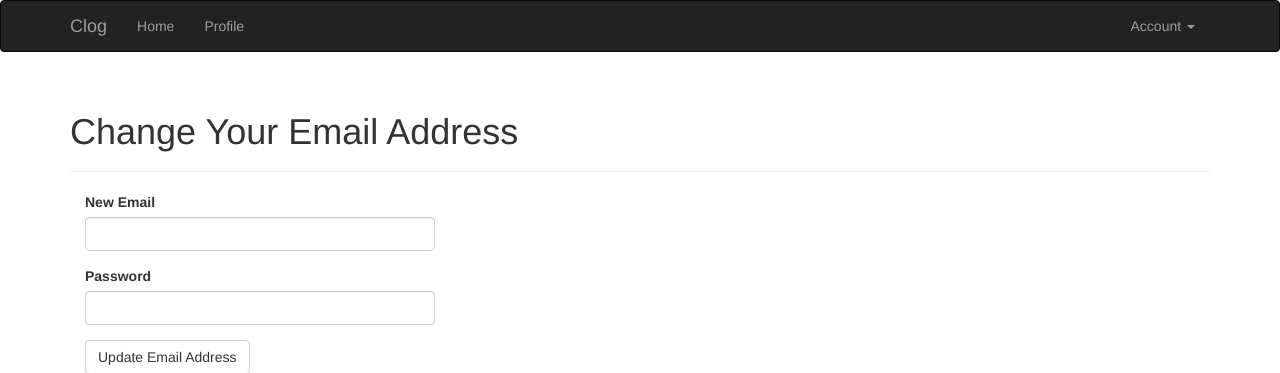
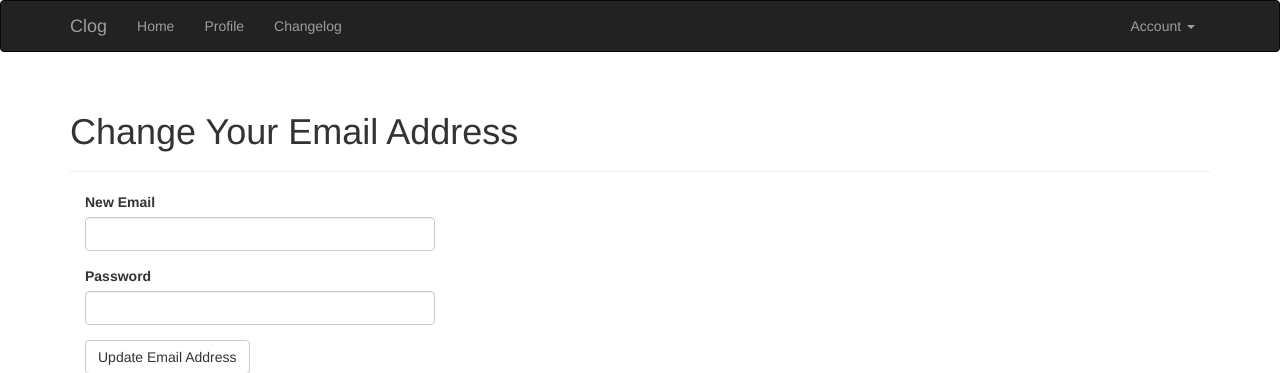
Before and after one commit to luseiee/clog, a Flask app: page /auth/change-email in a window 1280 px wide. Shown: the top 373 px of the page. Run offline with Flask 2, Linux system fonts and the light colour scheme; the visitor is signed in with stand-in values (Sample User, id 1); data comes from the database, SQL or seed files in the repository; both versions use the stored data as it was after the commit; some libraries are stand-ins or nearby versions.

Commit message:
Add change log

```diff
--- a/app/templates/base.html
+++ b/app/templates/base.html
@@ -27,6 +27,7 @@
                 {% if current_user.is_authenticated %}
                 <li><a href="{{ url_for('main.user', username=current_user.username) }}">Profile</a></li>
                 {% endif %}
+                <li><a href="{{ url_for('main.changelog') }}">Changelog</a></li>
             </ul>
             <ul class="nav navbar-nav navbar-right">
                 {% if current_user.can(Permission.MODERATE_COMMENTS) %}
```
Also changed, not shown: data-dev.sqlite.
